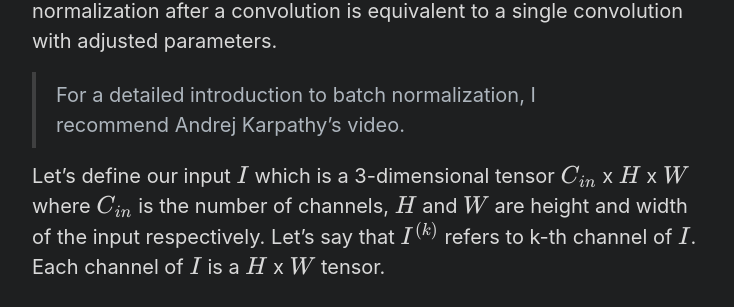
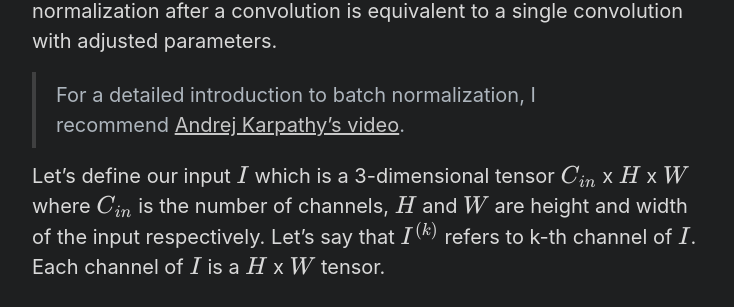
Before and after one commit to rsazizov/rsazizov.github.io, a Jekyll site: the page built from _posts/2024-12-10-conv-bn-fusion.md, in a window 1280 px wide and 900 px high. Shown: the part 369-676 px from the top of the window, without its empty margins (272-1006 px from the left). Built offline with Jekyll 4.4.1, drawn with Linux system fonts in a browser that asks for light colours; part of the change alters nothing that is shown; some of the changed text lies outside the part shown.

Commit message:
Fix some typos

```diff
--- a/_posts/2024-12-10-conv-bn-fusion.md
+++ b/_posts/2024-12-10-conv-bn-fusion.md
@@ -8,7 +8,7 @@ This method is used by many optimization frameworks, such as TensorRT and ONNX R
 To understand how this is achieved, we’ll express these layers mathematically and demonstrate that applying batch
 normalization after a convolution is equivalent to a single convolution with adjusted parameters.
 
-> For a detailed introduction to batch normalization, I recommend Andrej Karpathy's video.
+> For a detailed introduction to batch normalization, I recommend [Andrej Karpathy's video](https://www.youtube.com/watch?v=P6sfmUTpUmc&t=2838s).
 
 Let's define our input $$I$$ which is a 3-dimensional tensor $$C_{in}$$ x $$H$$ x $$W$$ where $$C_{in}$$ is the number
 of channels, $$H$$ and $$W$$ are height and width of the input respectively. Let's say that $$I^{(k)}$$ refers to k-th
@@ -81,7 +81,7 @@ We are interested in the term $$\gamma^i \sigma^{-1}_i \left(F_i^k \circledast I
 > p \times \left( A \circledast B \right)_{i,j} = \sum_{m=0}^{k-1}\sum_{n=0}^{k-1} pA_{i+m,j+n}B_{i,j}
 > $$
 >
-> which is the same as $$ \left( pA\right) \circledast B _{i,j} $$, therefore we can use this property:
+> which is the same as $$ \left( \left( pA\right) \circledast B \right) _{i,j} $$, therefore we can use this property:
 >
 >$$
 > p \times \left( A \circledast B \right)_{i,j} = \left( \left(pA\right) \circledast B \right)_{i,j}
```
